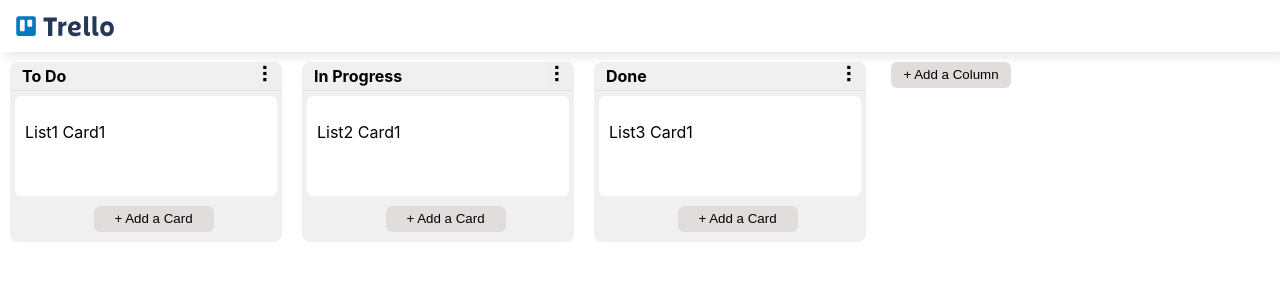
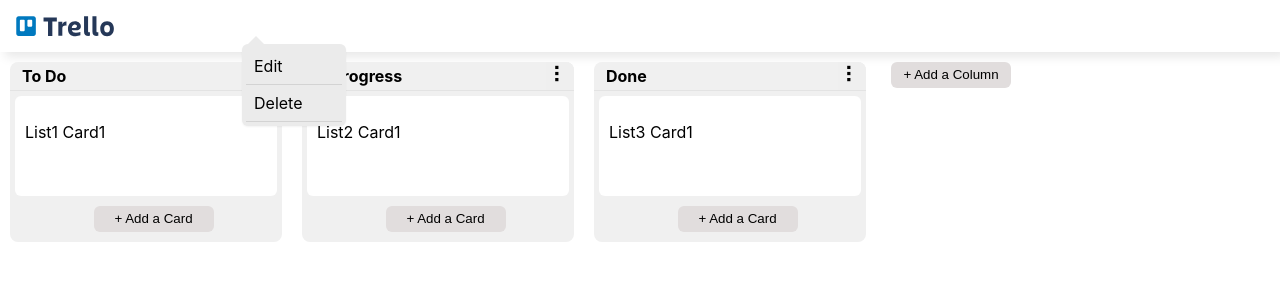
Before and after one commit to narendraktw/trello-clone, a React (Create React App) app: page / in a window 1280 px wide. Both pictures are taken after a click on the button 267 px from the left and 75 px from the top of the page. Shown: the top 300 px of the page. Built offline with nearby package versions, Linux system fonts and the light colour scheme.

Commit message:
feature: added edit and delete list functionality

```diff
--- a/src/components/AddListItem.tsx
+++ b/src/components/AddListItem.tsx
@@ -1,5 +1,5 @@
 import { useState } from 'react';
-import Modalbox from './modalbox/Modalbox';
+import ModalBox from './modalbox/ModalBox';
 
 interface AddItemProps {
 	onAdd(text: string): void;
@@ -23,7 +23,7 @@ const AddListItem = ({ onAdd, toggleButtonText }: AddItemProps) => {
 				{toggleButtonText}
 			</button>
 			{showModal && (
-				<Modalbox>
+				<ModalBox>
 					<div className="modal-header">
 						<div className="modal-title">Add Item</div>
 						<span className="close" onClick={() => setShowModal(false)}>
@@ -41,7 +41,7 @@ const AddListItem = ({ onAdd, toggleButtonText }: AddItemProps) => {
 						/>
 						<input type="button" value="Save" onClick={() => addItem()} />
 					</div>
-				</Modalbox>
+				</ModalBox>
 			)}
 		</>
 	);
--- a/src/components/Column.tsx
+++ b/src/components/Column.tsx
@@ -1,6 +1,7 @@
 import { useState } from 'react';
 import Card from './Card';
-import Modalbox from './modalbox/Modalbox';
+import ModalBox from './modalbox/ModalBox';
+import PopOver from './popover/PopOver';
 import { useAppState } from '../context/AppProvider';
 
 interface ColumnProps {
@@ -11,6 +12,7 @@ interface ColumnProps {
 const Column = ({ title, index, listId }: ColumnProps) => {
 	const { state, dispatch } = useAppState();
 	const [showModal, setShowModal] = useState(false);
+	const [showPopOver, setShowPopOver] = useState(false);
 	const [label, setLabel] = useState(title);
 	const [editedList, setEditList] = useState(false);
 
@@ -41,7 +43,10 @@ const Column = ({ title, index, listId }: ColumnProps) => {
 					<div className="list-header">
 						<div className="list-title">{title}</div>
 						<div className="list-action">
-							<button className="dot-button"></button>
+							<button
+								className="dot-button"
+								onClick={() => setShowPopOver(!showPopOver)}
+							></button>
 						</div>
 					</div>
 					{state.lists[index].cards.map((card) => (
@@ -66,7 +71,7 @@ const Column = ({ title, index, listId }: ColumnProps) => {
 					</div>
 				</div>
 				{showModal && (
-					<Modalbox>
+					<ModalBox>
 						<div className="modal-header">
 							<div className="modal-title">
 								{editedList ? 'Edit' : 'Add'} Item
@@ -92,9 +97,25 @@ const Column = ({ title, index, listId }: ColumnProps) => {
 								}}
 							/>
 						</div>
-					</Modalbox>
+					</ModalBox>
 				)}
 			</div>
+			{showPopOver && (
+				<PopOver
+					id={listId}
+					onDelete={(listId) =>
+						dispatch({
+							type: 'DELETE_LIST',
+							payload: { listId: listId },
+						})
+					}
+					onEdit={() => {
+						setShowModal(true);
+						setEditList(true);
+						setShowPopOver(false);
+					}}
+				/>
+			)}
 		</>
 	);
 };
--- a/src/components/modalbox/modalbox.tsx
+++ b/src/components/modalbox/modalbox.tsx
@@ -4,7 +4,7 @@ interface ModalProps {
 	children: React.ReactNode;
 }
 
-const Modalbox = ({ children }: ModalProps) => {
+const ModalBox = ({ children }: ModalProps) => {
 	return (
 		<div className="modal">
 			<div className="modal-content">{children}</div>
@@ -12,4 +12,4 @@ const Modalbox = ({ children }: ModalProps) => {
 	);
 };
 
-export default Modalbox;
+export default ModalBox;
--- a/src/components/popover/Popover.tsx
+++ b/src/components/popover/Popover.tsx
@@ -18,8 +18,8 @@ const PopOver = ({ id, onDelete, onEdit }: DeleteItemProps) => {
 	return (
 		<div className="popover__content" onClick={(e) => e.stopPropagation()}>
 			<ul className="popover__list">
-				<li onClick={() => updateItem()}>Edit</li>
-				<li onClick={() => deleteItem()}>Delete</li>
+				<li onClick={updateItem}>Edit</li>
+				<li onClick={deleteItem}>Delete</li>
 			</ul>
 		</div>
 	);
--- a/src/context/AppProvider.tsx
+++ b/src/context/AppProvider.tsx
@@ -64,6 +64,25 @@ const appReducer = (state: AppState, action: Action): AppState => {
 			};
 		}
 
+		case 'EDIT_LIST': {
+			const listItemIndex = state.lists.findIndex(
+				(item) => item.listId === action.payload.listId
+			);
+			state.lists[listItemIndex].title = action.payload.title;
+			return {
+				...state,
+			};
+		}
+		case 'DELETE_LIST': {
+			const index = state.lists.findIndex(
+				(item) => item.listId === action.payload.listId
+			);
+			index !== -1 && (state.lists || []).splice(index, 1);
+			return {
+				...state,
+			};
+		}
+
 		case 'ADD_CARD': {
 			const listItemIndex = state.lists.findIndex(
 				(item) => item.listId === action.payload.listId
```
